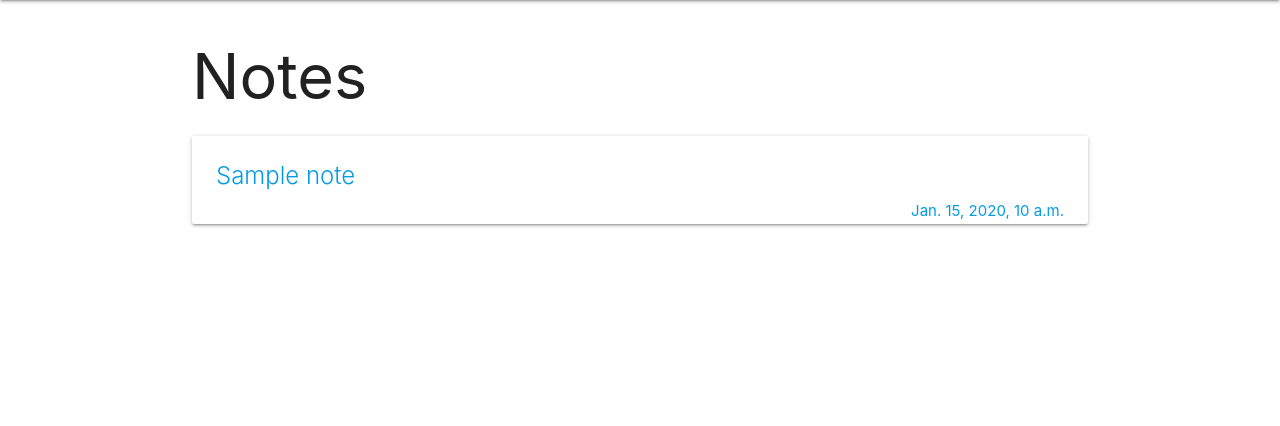
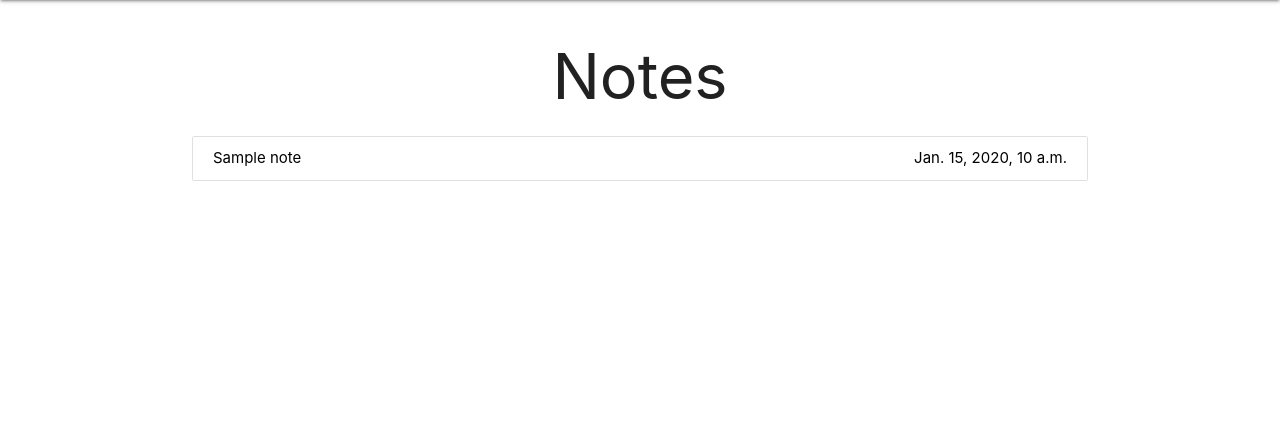
Before and after one commit to tjpreston96/Home_Manager, a Django app: page /notes/ in a window 1280 px wide. Shown: the part 64-490 px from the top of the page. Run offline with Django 4.2, Linux system fonts and the light colour scheme; a user stored in the database is signed in; tables that the repository leaves empty hold one stand-in row (values such as "Sample post").

Commit message:
Update notes_index styling

```diff
--- a/main_app/templates/notes/index.html
+++ b/main_app/templates/notes/index.html
@@ -1,16 +1,15 @@
 {% extends 'base.html' %} {% block content %}
 
-<h1>Notes</h1>
+<h1 class="center">Notes</h1>
 
-{% for note in notes %}
+<div class="collection">
+  {% for note in notes %}
+  <a href="{% url 'notes_detail' note.id %}" class="collection-item black-text">
+    {{note.title}}
+    <span class="right">{{note.updated}}</span>
+  </a>
 
-<div class="card">
-  <a href="{% url 'notes_detail' note.id %}">
-    <div class="card-content">
-      <span class="card-title">{{ note.title }}</span>
-      <span class="right">{{note.updated}}</span>
-    </div>
-  </a>
+  {% endfor %}
 </div>
 
-{% endfor %} {% endblock %}
+{% endblock %}
```
